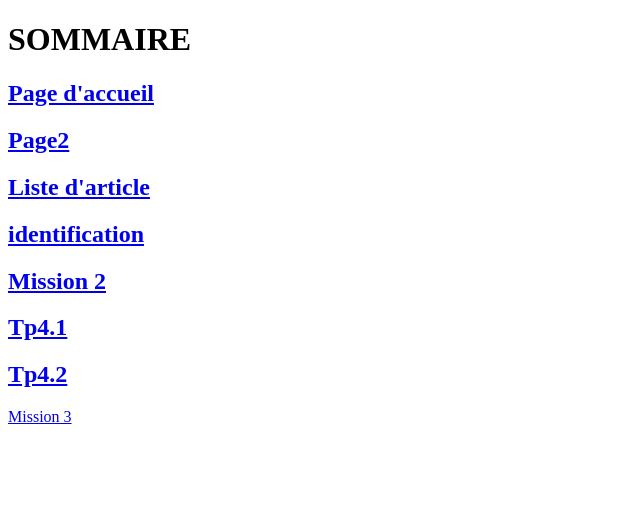
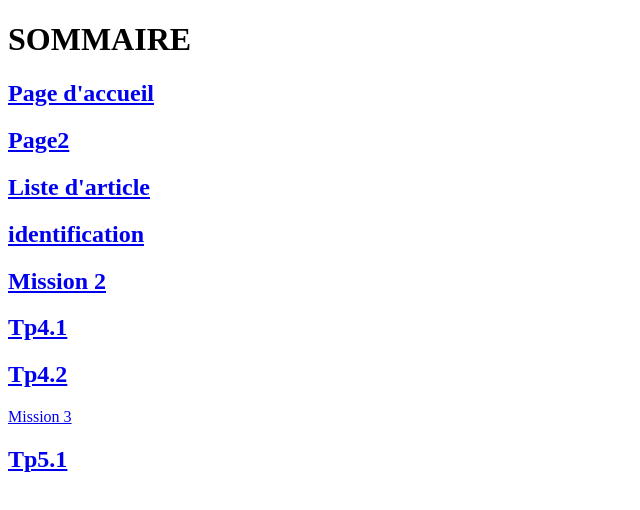
Before and after one commit to Eskan0r1/projet, a plain HTML site: page index.html in a window 1280 px wide. Shown: the whole page, without its empty margins (0-640 px from the left). Drawn offline with Linux system fonts and the light colour scheme.

Commit message:
Update index.html

```diff
--- a/index.html
+++ b/index.html
@@ -15,6 +15,7 @@
             <h2><a href="tp4.1.html">Tp4.1</a> </h2>
 	    <h2><a href="tp4.2.html">Tp4.2</a> </h2
             <h2><a href="qcm.html">Mission 3 </a> </h2>
+	    <h2><a href="tp5.1.html">Tp5.1 </a> </h2>
 
 
 
```
